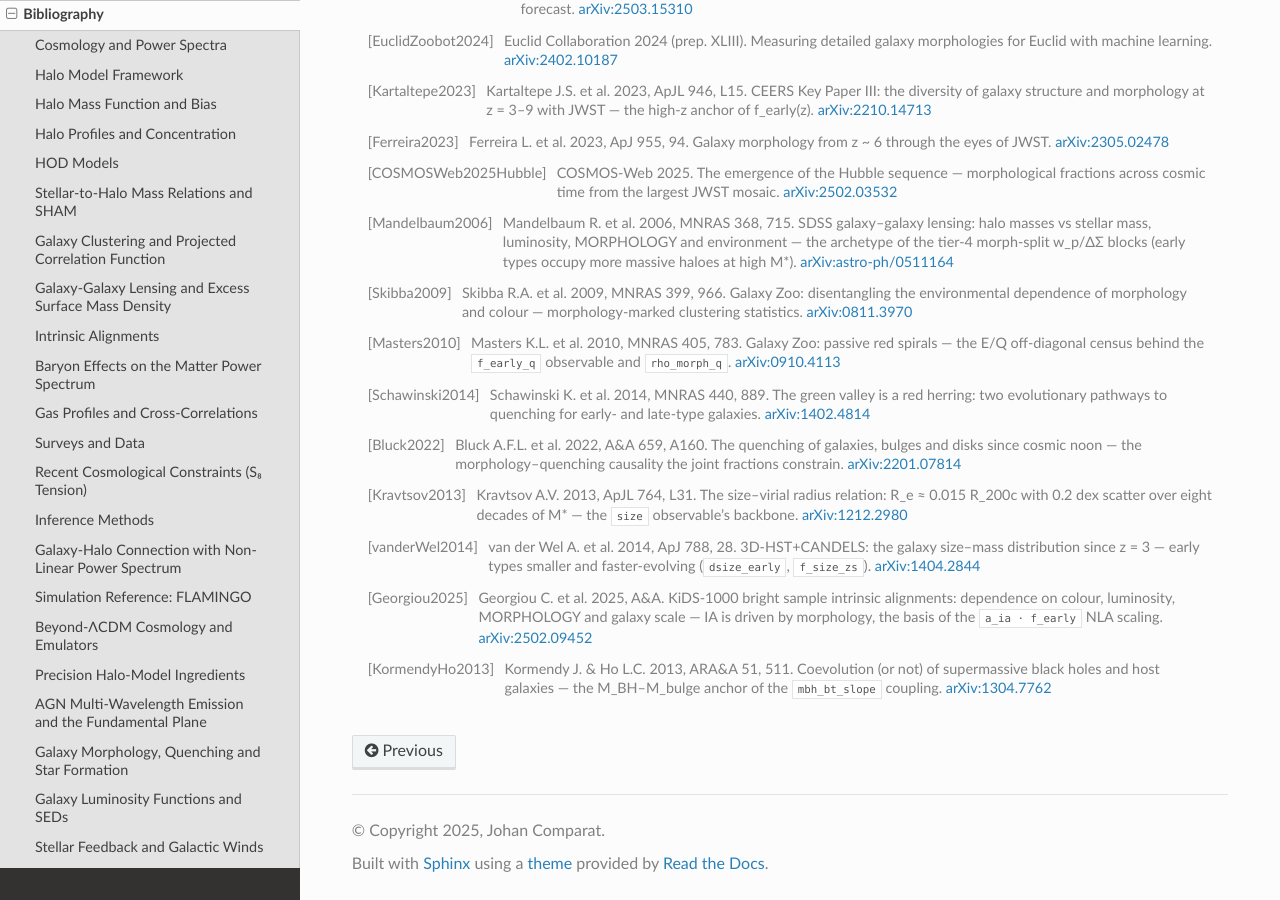
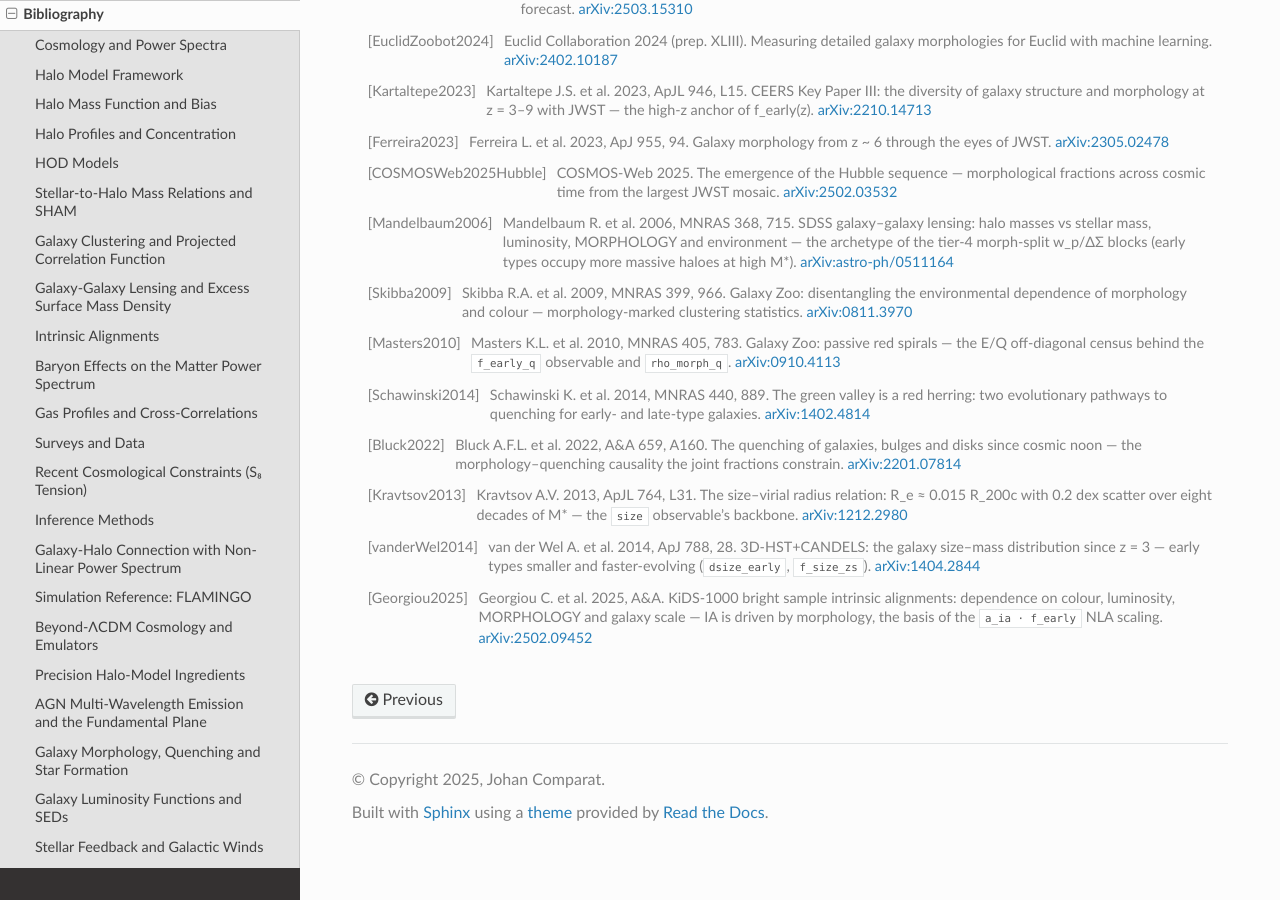
Before and after one commit to JohanComparat/hod_mod, a Sphinx documentation site: the page built from docs/references.rst, in a window 1280 px wide and 900 px high, scrolled down 16591 px. Built offline with Sphinx 7.4.7 and the Read the Docs theme 3.1.0, drawn with Linux system fonts in a browser that asks for light colours.

Commit message:
Deduplicate the KormendyHo2013 citation after the tier-4 merge

```diff
--- a/docs/references.rst
+++ b/docs/references.rst
@@ -1320,8 +1320,3 @@ current state of the art per probe.
    luminosity, MORPHOLOGY and galaxy scale — IA is driven by morphology,
    the basis of the ``a_ia · f_early`` NLA scaling.
    `arXiv:2502.09452 <https://arxiv.org/abs/2502.09452>`_
-
-.. [KormendyHo2013] Kormendy J. & Ho L.C. 2013, ARA&A 51, 511.
-   Coevolution (or not) of supermassive black holes and host galaxies — the
-   M_BH–M_bulge anchor of the ``mbh_bt_slope`` coupling.
-   `arXiv:1304.7762 <https://arxiv.org/abs/1304.7762>`_
```
